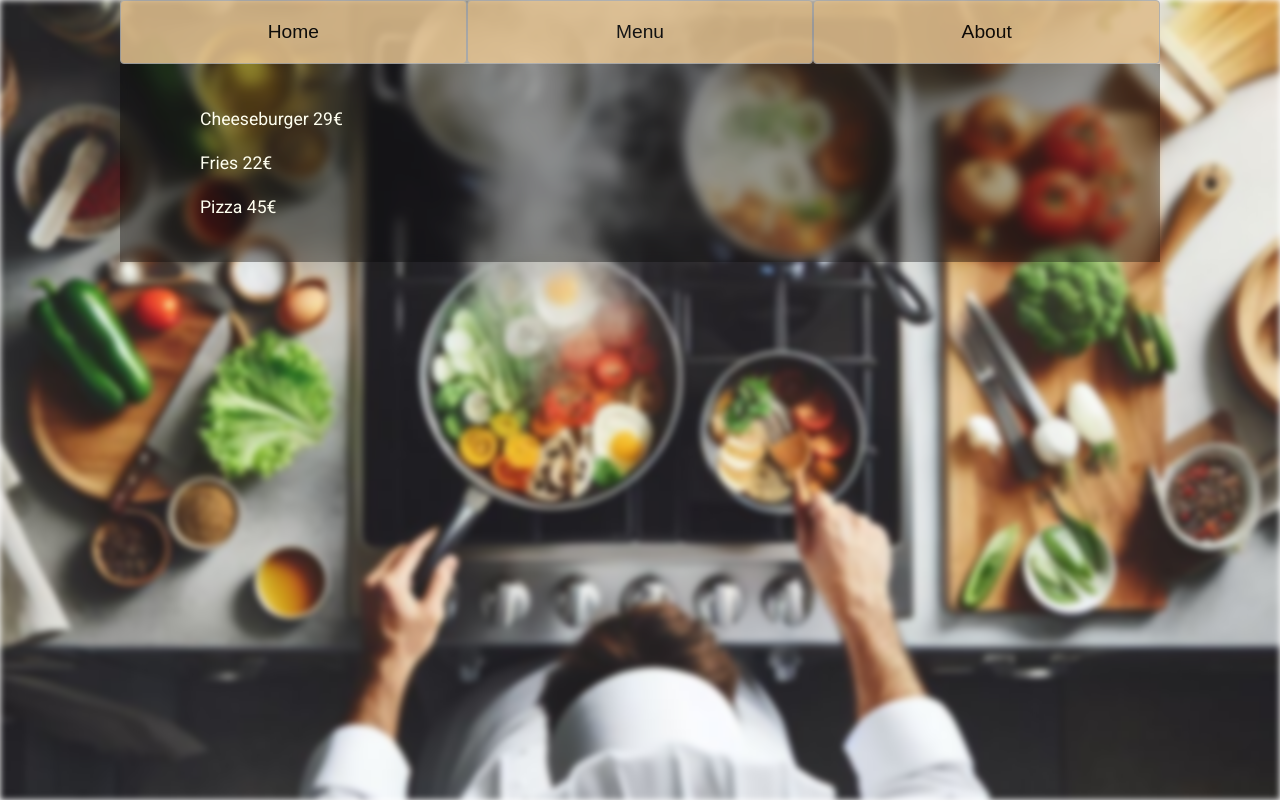
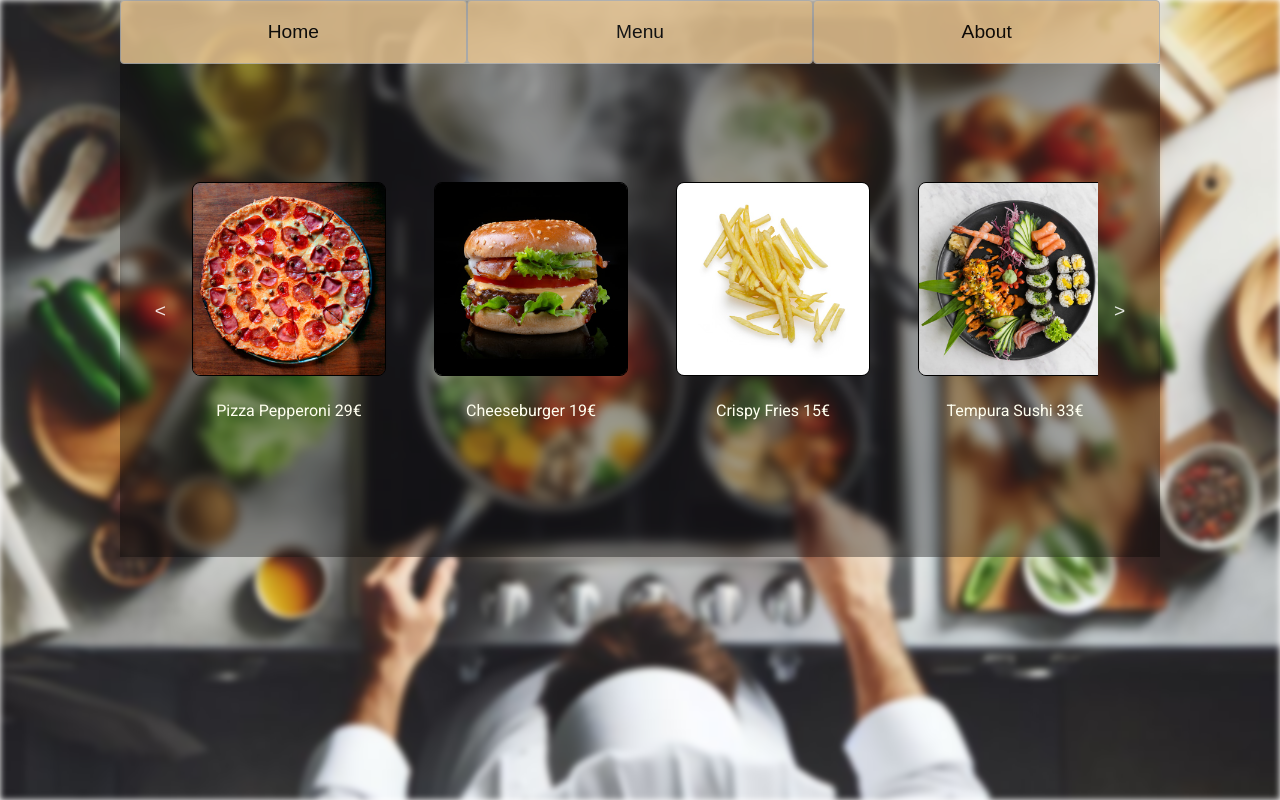
Before and after one commit to allan2609/restaurant-page, a website built with webpack: page src/index.html in a window 1280 px wide. Both pictures are taken after a click on the button "Menu". Built offline with nearby package versions, Linux system fonts and the light colour scheme.

Commit message:
Add menu carousel

```diff
--- a/src/home.js
+++ b/src/home.js
@@ -6,9 +6,14 @@ function home() {
   const description = document.createElement("p");
   description.textContent = "In porttitor, tortor vitae ultricies pharetra, nibh mauris bibendum metus, dignissim volutpat magna metus dignissim tellus. Etiam luctus neque non nulla tincidunt accumsan eget a nulla.";
 
+  const restaurantPhoto = document.createElement("img");
+  restaurantPhoto.className = "restaurant-photo";
+  restaurantPhoto.src = "../src/restaurant.jpg";
+
   document.querySelector("#content").textContent = "";
   document.querySelector("#content").appendChild(title);
   document.querySelector("#content").appendChild(description);
+  document.querySelector("#content").appendChild(restaurantPhoto);
 }
 
 export default home;
--- a/src/index.html
+++ b/src/index.html
@@ -19,7 +19,7 @@
         <button class="about">About</button>
       </nav>
     </header>
-    <div class="div" id="content"></div>
+    <div id="content"></div>
   </div>
 </body>
 
--- a/src/index.js
+++ b/src/index.js
@@ -6,6 +6,4 @@ document.querySelector(".home").addEventListener("click", home);
 document.querySelector(".menu").addEventListener("click", menu);
 document.querySelector(".about").addEventListener("click", about);
 
-//document.body.style.backgroundImage = "url('../src/image0.jpeg')";
-
 home();
--- a/src/menu.js
+++ b/src/menu.js
@@ -1,17 +1,94 @@
 function menu() {
-  const cheeseburger = document.createElement("p");
-  cheeseburger.textContent = "Cheeseburger 29€";
+  const carouselView = document.createElement("div");
+  carouselView.className = "carousel-view";
 
-  const fries = document.createElement("p");
-  fries.textContent = "Fries 22€";
+  const leftButton = document.createElement("button");
+  leftButton.className = "left-button";
+  leftButton.textContent = "<";
 
-  const pizza = document.createElement("p");
-  pizza.textContent = "Pizza 45€";
+  const itemList = document.createElement("div");
+  itemList.className = "item-list";
+
+  const rightButton = document.createElement("button");
+  rightButton.className = "right-button";
+  rightButton.textContent = ">";
+
+  const itemOne = document.createElement("div");
+  const imageOne = document.createElement("img");
+  imageOne.className = "menu-image";
+  imageOne.src = "../src/pizza1.jpg";
+  const itemOneName = document.createElement("p");
+  itemOneName.textContent = "Pizza Pepperoni 29€";
+  itemOne.appendChild(imageOne);
+  itemOne.appendChild(itemOneName);
+
+  const itemTwo = document.createElement("div");
+  const imageTwo = document.createElement("img");
+  imageTwo.className = "menu-image";
+  imageTwo.src = "../src/burger1.jpg";
+  const itemTwoName = document.createElement("p");
+  itemTwoName.textContent = "Cheeseburger 19€";
+  itemTwo.appendChild(imageTwo);
+  itemTwo.appendChild(itemTwoName);
+
+  const itemThree = document.createElement("div");
+  const imageThree = document.createElement("img");
+  imageThree.className = "menu-image";
+  imageThree.src = "../src/fries1.jpg";
+  const itemThreeName = document.createElement("p");
+  itemThreeName.textContent = "Crispy Fries 15€";
+  itemThree.appendChild(imageThree);
+  itemThree.appendChild(itemThreeName);
+
+  const itemFour = document.createElement("div");
+  const imageFour = document.createElement("img");
+  imageFour.className = "menu-image";
+  imageFour.src = "../src/sushi1.jpg";
+  const itemFourName = document.createElement("p");
+  itemFourName.textContent = "Tempura Sushi 33€";
+  itemFour.appendChild(imageFour);
+  itemFour.appendChild(itemFourName);
+
+  const itemFive = document.createElement("div");
+  const imageFive = document.createElement("img");
+  imageFive.className = "menu-image";
+  imageFive.src = "../src/icecream1.jpg";
+  const itemFiveName = document.createElement("p");
+  itemFiveName.textContent = "Ice Cream 11€";
+  itemFive.appendChild(imageFive);
+  itemFive.appendChild(itemFiveName);
+
+  const itemSix = document.createElement("div");
+  const imageSix = document.createElement("img");
+  imageSix.className = "menu-image";
+  imageSix.src = "../src/coctail1.jpg";
+  const itemSixName = document.createElement("p");
+  itemSixName.textContent = "Coctail 9€";
+  itemSix.appendChild(imageSix);
+  itemSix.appendChild(itemSixName);
+
+  const itemWidth = 150;
+  const padding = 10;
+
+  leftButton.addEventListener("click", () => {
+    itemList.scrollLeft -= itemWidth + padding
+  })
+
+  rightButton.addEventListener("click", () => {
+    itemList.scrollLeft += itemWidth + padding
+  })
 
   document.querySelector("#content").textContent = "";
-  document.querySelector("#content").appendChild(cheeseburger);
-  document.querySelector("#content").appendChild(fries);
-  document.querySelector("#content").appendChild(pizza);
+  document.querySelector("#content").appendChild(carouselView);
+  carouselView.appendChild(leftButton);
+  carouselView.appendChild(itemList);
+  itemList.appendChild(itemOne);
+  itemList.appendChild(itemTwo);
+  itemList.appendChild(itemThree);
+  itemList.appendChild(itemFour);
+  itemList.appendChild(itemFive);
+  itemList.appendChild(itemSix);
+  carouselView.appendChild(rightButton);
 }
 
 export default menu;
--- a/src/styles.css
+++ b/src/styles.css
@@ -50,6 +50,9 @@ button:hover {
 }
 
 #content {
+  display: flex;
+  flex-direction: column;
+  align-items: center;
   color: ivory;
   font-size: 1.1rem;
   line-height: 1.5;
@@ -65,6 +68,86 @@ button:hover {
   font-size: 1.5rem;
   font-weight: bold;
   margin-top: 2rem;
-  margin-bottom: 4rem;
+  margin-bottom: 2rem;
   text-align: center;
 }
+
+.left-button, .right-button {
+  border: none;
+  cursor: pointer;
+  color: white;
+  background: none;
+  transition: all .3s ease-in-out;
+}
+
+.menu-container {
+  width: 100%;
+  display: flex;
+  justify-content: center;
+  align-items: center;
+  background-color: white;
+  opacity: 0.5;
+}
+
+.carousel-view {
+  display: flex;
+  justify-content: space-between;
+  align-items: center;
+  gap: 10px;
+  padding: 44px 0;
+  transition: all 0.25s ease-in;
+}
+
+.carousel-view .item-list {
+  max-width: 950px;
+  width: 70vw;
+  padding: 50px 10px;
+  display: flex;
+  gap: 48px;
+  scroll-behavior: smooth;
+  transition: all 0.25s ease-in;
+  -ms-overflow-style: none; /* IE and Edge */
+  scrollbar-width: none; /* Firefox */
+  overflow: auto;
+  scroll-snap-type: x mandatory;
+}
+
+
+/* Hide scrollbar for Chrome, Safari and Opera */
+.item-list::-webkit-scrollbar {
+  display: none;
+}
+
+.item-list div p {
+  font-size: 1rem;
+  text-align: center;
+}
+
+.prev-btn {
+  background: none;
+  cursor: pointer;
+}
+
+.next-btn {
+  cursor: pointer;
+}
+
+.item {
+  scroll-snap-align: center;
+  min-width: 7.5rem;
+  height: 7.5rem;
+  background-color: deeppink;
+  border-radius: 0.5rem;
+}
+
+.menu-image {
+  width: 12rem;
+  height: 12rem;
+  border: 1px solid black;
+  border-radius: 0.5rem;
+}
+
+.restaurant-photo {
+  margin-top: 2rem;
+  max-width: 85%;
+}
```
Also changed, not shown: src/burger1.jpg (added), src/coctail1.jpg (added), src/fries1.jpg (added), src/icecream1.jpg (added), src/pizza1.jpg (added), src/restaurant.JPG (added), src/sushi1.jpg (added).
